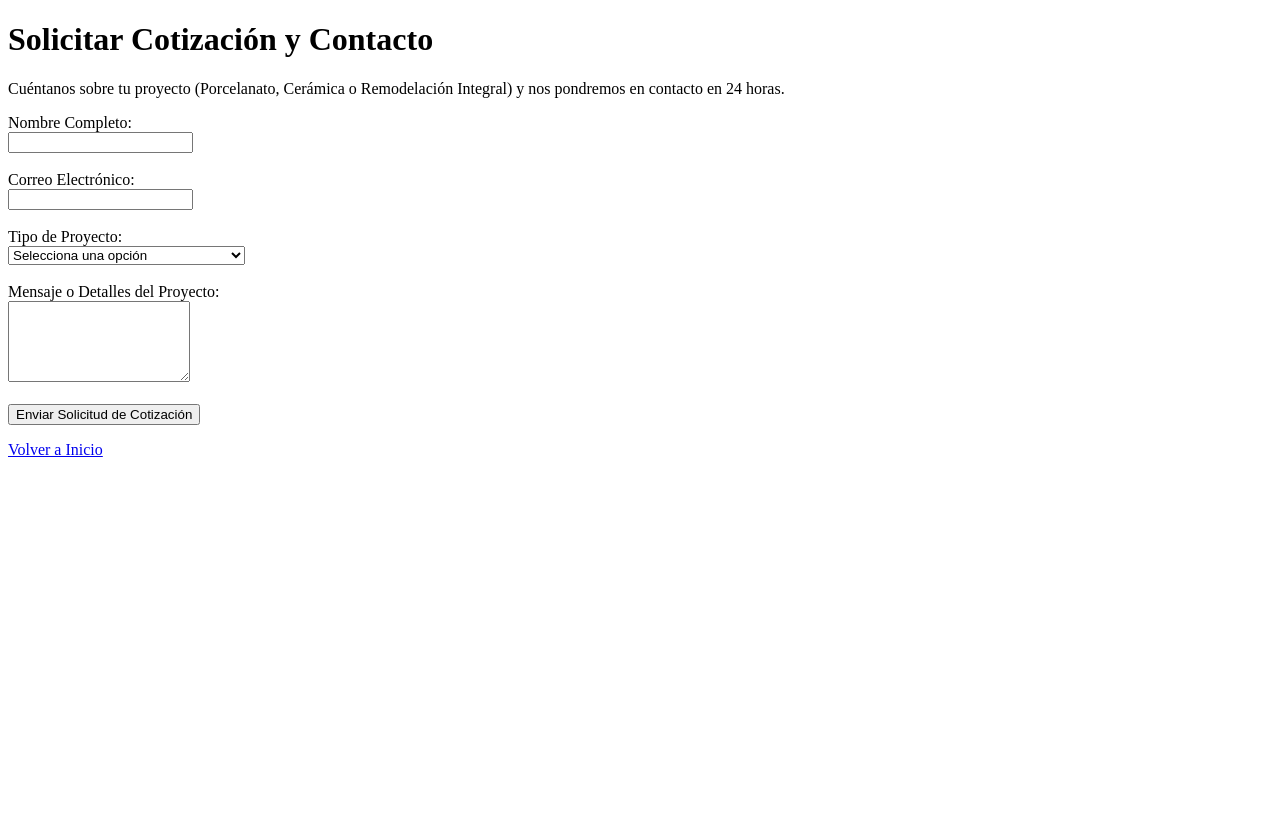
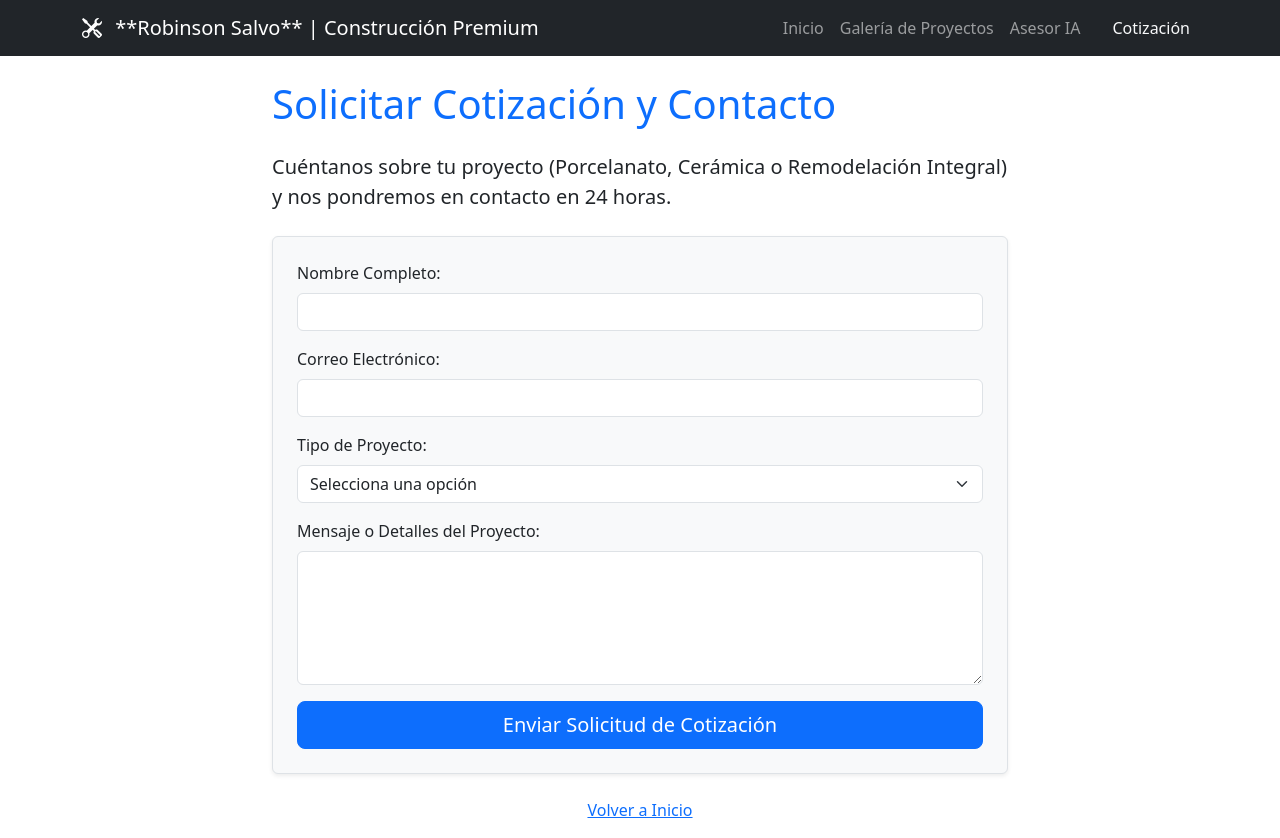
Before and after one commit to robinsonsalvo/constructora-web, a Flask app: page /contacto in a window 1280 px wide. Before the commit the page ends 457 px from the top, so only its background shows below. Run offline with Flask 3, Linux system fonts and the light colour scheme.

Commit message:
FASE 6: Diseño profesional con Bootstrap 5 e íconos aplicado a todas las páginas.

```diff
--- /dev/null
+++ b/templates/base.html
@@ -0,0 +1,50 @@
+<!DOCTYPE html>
+<html lang="es">
+<head>
+    <meta charset="UTF-8">
+    <meta name="viewport" content="width=device-width, initial-scale=1.0">
+    <title>{% block title %}Constructora Robinson Salvo{% endblock %}</title>
+
+    <link href="https://cdn.jsdelivr.net/npm/bootstrap@5.3.3/dist/css/bootstrap.min.css" rel="stylesheet">
+
+    {% block head_extra %}{% endblock %}
+</head>
+<body>
+
+    <nav class="navbar navbar-expand-lg navbar-dark bg-dark">
+        <div class="container">
+            <a class="navbar-brand" href="{{ url_for('index') }}">
+                <i class="bi bi-tools me-2"></i> **Robinson Salvo** | Construcción Premium
+            </a>
+            <button class="navbar-toggler" type="button" data-bs-toggle="collapse" data-bs-target="#navbarNav" aria-controls="navbarNav" aria-expanded="false" aria-label="Toggle navigation">
+                <span class="navbar-toggler-icon"></span>
+            </button>
+            <div class="collapse navbar-collapse" id="navbarNav">
+                <ul class="navbar-nav ms-auto">
+                    <li class="nav-item">
+                        <a class="nav-link" href="{{ url_for('index') }}">Inicio</a>
+                    </li>
+                    <li class="nav-item">
+                        <a class="nav-link" href="{{ url_for('galeria') }}">Galería de Proyectos</a>
+                    </li>
+                    <li class="nav-item">
+                        <a class="nav-link" href="{{ url_for('asesor_page') }}">Asesor IA</a>
+                    </li>
+                    <li class="nav-item">
+                        <a class="nav-link btn btn-outline-info text-light ms-lg-3" href="{{ url_for('contacto') }}">Cotización</a>
+                    </li>
+                </ul>
+            </div>
+        </div>
+    </nav>
+
+    <div class="container mt-4">
+        {% block content %}{% endblock %}
+    </div>
+
+    <script src="https://cdn.jsdelivr.net/npm/bootstrap@5.3.3/dist/js/bootstrap.bundle.min.js"></script>
+
+    <link rel="stylesheet" href="https://cdn.jsdelivr.net/npm/bootstrap-icons@1.11.3/font/bootstrap-icons.min.css">
+
+</body>
+</html>
--- a/templates/contacto.html
+++ b/templates/contacto.html
@@ -1,35 +1,44 @@
-<!DOCTYPE html>
-<html lang="es">
-<head>
-    <meta charset="UTF-8">
-    <title>Contacto y Cotización | Constructora Robinson Salvo</title>
-</head>
-<body>
-    <h1>Solicitar Cotización y Contacto</h1>
-    <p>Cuéntanos sobre tu proyecto (Porcelanato, Cerámica o Remodelación Integral) y nos pondremos en contacto en 24 horas.</p>
+{% extends "base.html" %}
 
-    <form action="/contacto" method="POST">
-        <label for="nombre">Nombre Completo:</label><br>
-        <input type="text" id="nombre" name="nombre" required><br><br>
+{% block title %}Solicitar Cotización | Constructora Robinson Salvo{% endblock %}
 
-        <label for="email">Correo Electrónico:</label><br>
-        <input type="email" id="email" name="email" required><br><br>
+{% block content %}
+<div class="row justify-content-center">
+    <div class="col-lg-8 col-md-10">
+        <h1 class="mb-4 text-primary">Solicitar Cotización y Contacto</h1>
+        <p class="lead mb-4">Cuéntanos sobre tu proyecto (Porcelanato, Cerámica o Remodelación Integral) y nos pondremos en contacto en 24 horas.</p>
 
-        <label for="tipo_proyecto">Tipo de Proyecto:</label><br>
-        <select id="tipo_proyecto" name="tipo_proyecto" required>
+        <form action="{{ url_for('contacto') }}" method="POST" class="p-4 border rounded shadow-sm bg-light">
+            <div class="mb-3">
+                <label for="nombre" class="form-label">Nombre Completo:</label>
+                <input type="text" id="nombre" name="nombre" class="form-control" required>
+            </div>
+
+            <div class="mb-3">
+                <label for="email" class="form-label">Correo Electrónico:</label>
+                <input type="email" id="email" name="email" class="form-control" required>
+            </div>
+
+            <div class="mb-3">
+                <label for="tipo_proyecto" class="form-label">Tipo de Proyecto:</label>
+                <select id="tipo_proyecto" name="tipo_proyecto" class="form-select" required>
                     <option value="">Selecciona una opción</option>
                     <option value="Porcelanato">Instalación de Porcelanato</option>
                     <option value="Ceramica">Instalación de Cerámica</option>
                     <option value="Remodelacion">Remodelación/Construcción Integral</option>
                     <option value="Otro">Otro/Consulta General</option>
-        </select><br><br>
+                </select>
+            </div>
 
-        <label for="mensaje">Mensaje o Detalles del Proyecto:</label><br>
-        <textarea id="mensaje" name="mensaje" rows="5" required></textarea><br><br>
+            <div class="mb-3">
+                <label for="mensaje" class="form-label">Mensaje o Detalles del Proyecto:</label>
+                <textarea id="mensaje" name="mensaje" class="form-control" rows="5" required></textarea>
+            </div>
 
-        <button type="submit">Enviar Solicitud de Cotización</button>
+            <button type="submit" class="btn btn-primary btn-lg w-100">Enviar Solicitud de Cotización</button>
         </form>
 
-    <p><a href="/">Volver a Inicio</a></p>
-</body>
-</html>
+        <p class="mt-4 text-center"><a href="{{ url_for('index') }}">Volver a Inicio</a></p>
+    </div>
+</div>
+{% endblock %}
```
Also changed, not shown: templates/asesor_ia.html (+24 -20 lines), templates/galeria.html (+26 -18 lines), templates/index.html (+12 -13 lines). Lines whose indentation alone changed are shown as unchanged.
